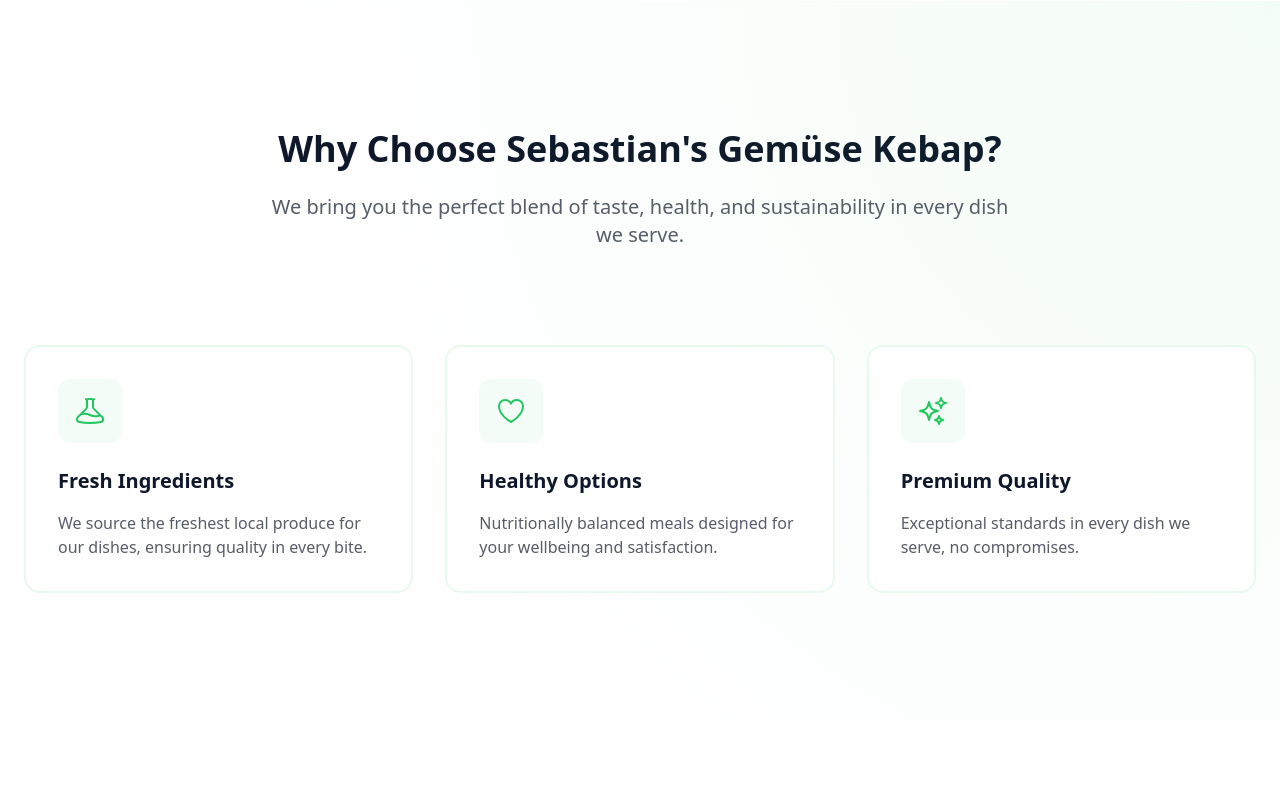
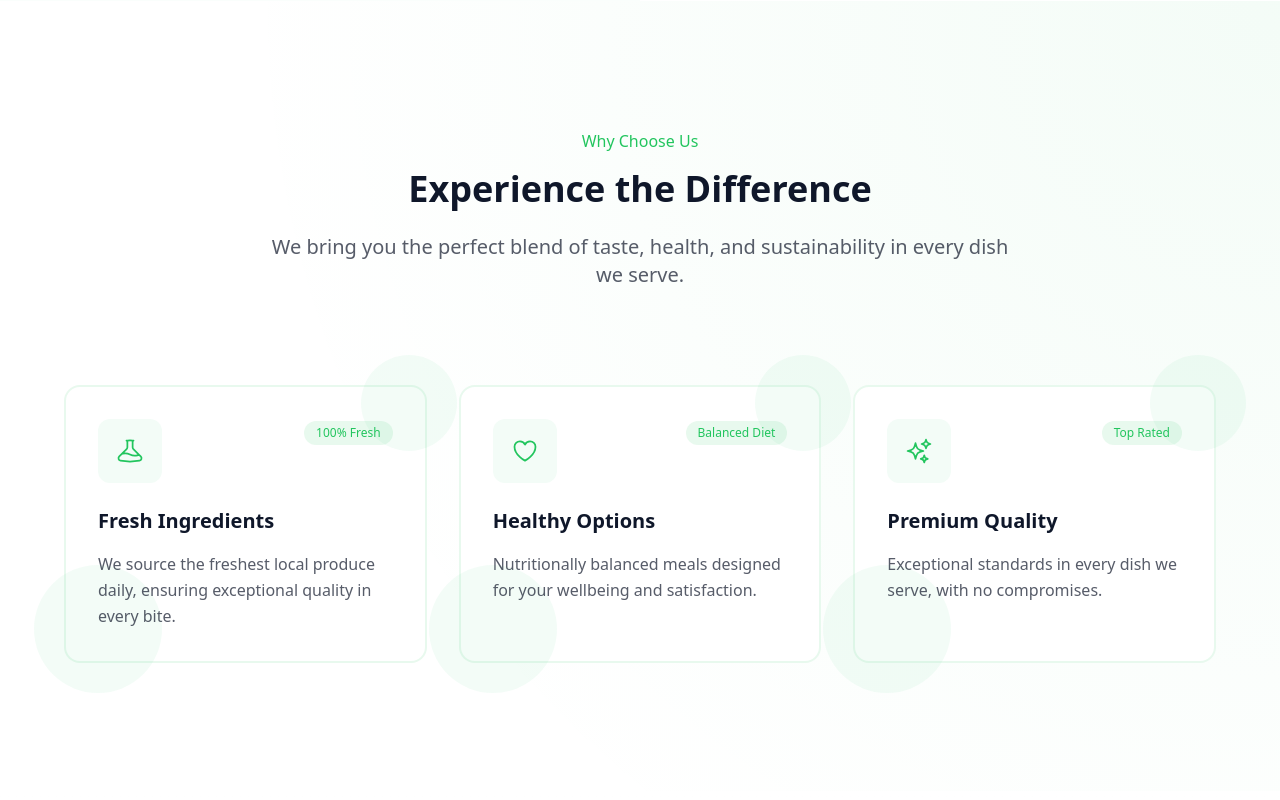
Before and after one commit to shafin90/kebapp, a React (Vite) app: page / in a window 1280 px wide. Shown: the part 800-1600 px from the top of the page. Built offline with nearby package versions, Linux system fonts and the light colour scheme.

Commit message:
desgn improved

```diff
--- a/src/pages/Home.tsx
+++ b/src/pages/Home.tsx
@@ -248,48 +248,81 @@ const Home = () => {
       </section>
 
       {/* Features Section */}
-      <section className="py-32 bg-white relative">
+      <section className="py-32 bg-white relative overflow-hidden">
+        {/* Matching gradient style with other sections */}
         <div className="absolute inset-0 bg-[radial-gradient(circle_at_top_right,_theme(colors.primary/0.05),_transparent_70%)]"></div>
-        <div className="container px-6 mx-auto">
+
+        <div className="container px-6 mx-auto relative">
           <motion.div
             {...stagger}
             className="text-center max-w-3xl mx-auto mb-24"
           >
-            <h2 className="text-4xl font-bold text-text mb-6">Why Choose Sebastian's Gemüse Kebap?</h2>
+            <span className="text-primary font-medium mb-4 inline-block">Why Choose Us</span>
+            <h2 className="text-4xl font-bold text-text mb-6">Experience the Difference</h2>
             <p className="text-xl text-text/70">
               We bring you the perfect blend of taste, health, and sustainability in every dish we serve.
             </p>
           </motion.div>
 
-          <div className="grid md:grid-cols-3 gap-8">
+          <div className="grid md:grid-cols-3 gap-8 max-w-6xl mx-auto">
             {[
               {
-                icon: <BeakerIcon className="w-8 h-8" />,
+                icon: <BeakerIcon className="w-7 h-7" />,
                 title: "Fresh Ingredients",
-                description: "We source the freshest local produce for our dishes, ensuring quality in every bite."
+                description: "We source the freshest local produce daily, ensuring exceptional quality in every bite.",
+                highlight: "100% Fresh"
               },
               {
-                icon: <HeartIcon className="w-8 h-8" />,
+                icon: <HeartIcon className="w-7 h-7" />,
                 title: "Healthy Options",
-                description: "Nutritionally balanced meals designed for your wellbeing and satisfaction."
+                description: "Nutritionally balanced meals designed for your wellbeing and satisfaction.",
+                highlight: "Balanced Diet"
               },
               {
-                icon: <SparklesIcon className="w-8 h-8" />,
+                icon: <SparklesIcon className="w-7 h-7" />,
                 title: "Premium Quality",
-                description: "Exceptional standards in every dish we serve, no compromises."
+                description: "Exceptional standards in every dish we serve, with no compromises.",
+                highlight: "Top Rated"
               }
             ].map((feature, index) => (
               <motion.div
                 key={index}
                 {...fadeInUp}
                 transition={{ delay: 0.2 * index }}
-                className="group relative bg-white p-8 rounded-2xl hover:bg-primary/[0.02] transition-colors duration-300 border-2 border-primary/10 hover:border-primary/20"
+                className="group relative"
               >
-                <div className="bg-primary/5 w-16 h-16 rounded-xl flex items-center justify-center mb-6 text-primary group-hover:bg-primary/10 transition-colors">
-                  {feature.icon}
+                {/* Matching card style with other sections */}
+                <div className="relative h-full p-8 rounded-2xl bg-white hover:bg-primary/[0.02]
+                             transition-all duration-300 border-2 border-primary/10 hover:border-primary/20">
+                  {/* Matching decorative elements style */}
+                  <div className="absolute -right-8 -top-8 w-24 h-24 bg-primary/5 rounded-full"></div>
+                  <div className="absolute -left-8 -bottom-8 w-32 h-32 bg-primary/5 rounded-full"></div>
+
+                  {/* Content with consistent spacing */}
+                  <div className="relative">
+                    {/* Icon container matching other sections */}
+                    <div className="bg-primary/5 w-16 h-16 rounded-xl flex items-center justify-center mb-6
+                                text-primary group-hover:bg-primary/10 transition-colors">
+                      {feature.icon}
+                    </div>
+
+                    {/* Feature highlight tag matching other tags in design */}
+                    <div className="absolute top-0 right-0">
+                      <span className="inline-block px-3 py-1 text-xs font-medium text-primary
+                                   bg-primary/10 rounded-full">
+                        {feature.highlight}
+                      </span>
+                    </div>
+
+                    {/* Text content matching typography across sections */}
+                    <h3 className="text-xl font-bold mb-4 group-hover:text-primary transition-colors duration-300">
+                      {feature.title}
+                    </h3>
+                    <p className="text-text/70 leading-relaxed">
+                      {feature.description}
+                    </p>
+                  </div>
                 </div>
-                <h3 className="text-xl font-bold mb-4">{feature.title}</h3>
-                <p className="text-text/70">{feature.description}</p>
               </motion.div>
             ))}
           </div>
```
